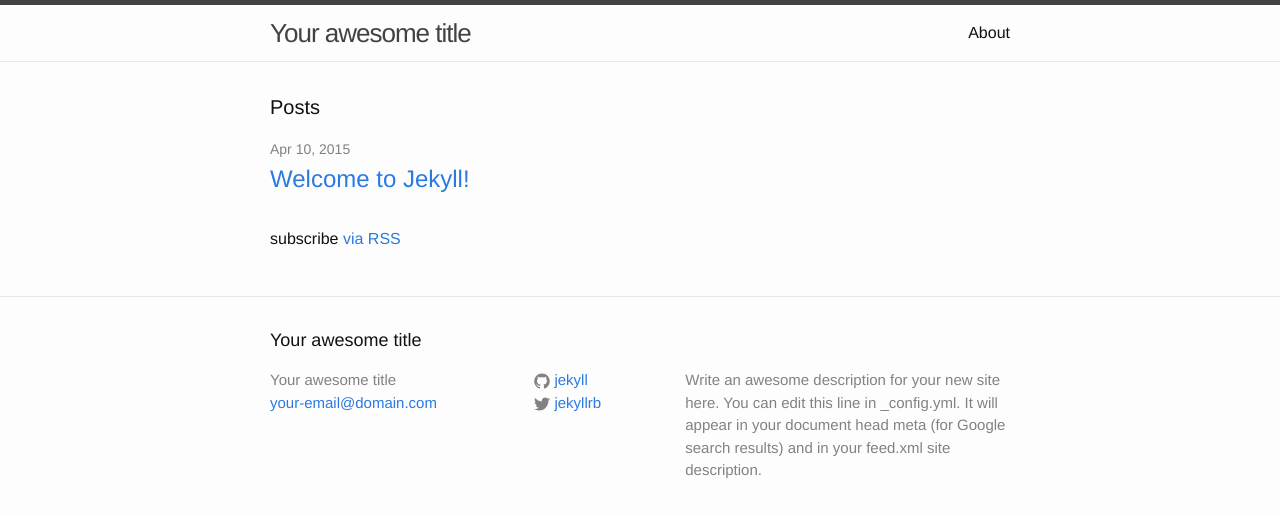
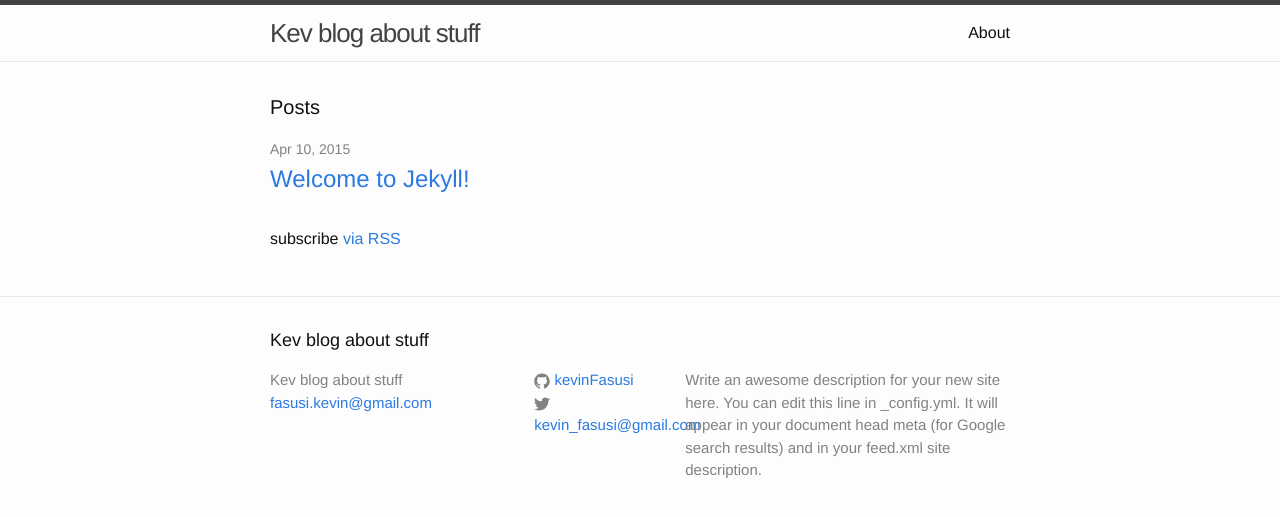
Before and after one commit to KevinFasusi/KevinFasusi.github.io, a Jekyll site: the page built from myblog/index.html, in a window 1280 px wide. Shown: the top 517 px of the page. Built offline with Jekyll 4.4.1, drawn with Linux system fonts in a browser that asks for light colours.

Commit message:
added blog link

```diff
--- a/myblog/_config.yml
+++ b/myblog/_config.yml
@@ -1,14 +1,14 @@
 # Site settings
-title: Your awesome title
-email: your-email@domain.com
+title: Kev blog about stuff
+email: fasusi.kevin@gmail.com
 description: > # this means to ignore newlines until "baseurl:"
   Write an awesome description for your new site here. You can edit this
   line in _config.yml. It will appear in your document head meta (for
   Google search results) and in your feed.xml site description.
-baseurl: "" # the subpath of your site, e.g. /blog/
-url: "http://yourdomain.com" # the base hostname & protocol for your site
-twitter_username: jekyllrb
-github_username:  jekyll
+baseurl: "/myblog/" # the subpath of your site, e.g. /blog/
+url: "http://kevinfasusi.github.io/" # the base hostname & protocol for your site
+twitter_username: kevin_fasusi@gmail.com
+github_username:  kevinFasusi
 
 # Build settings
 markdown: kramdown
```
